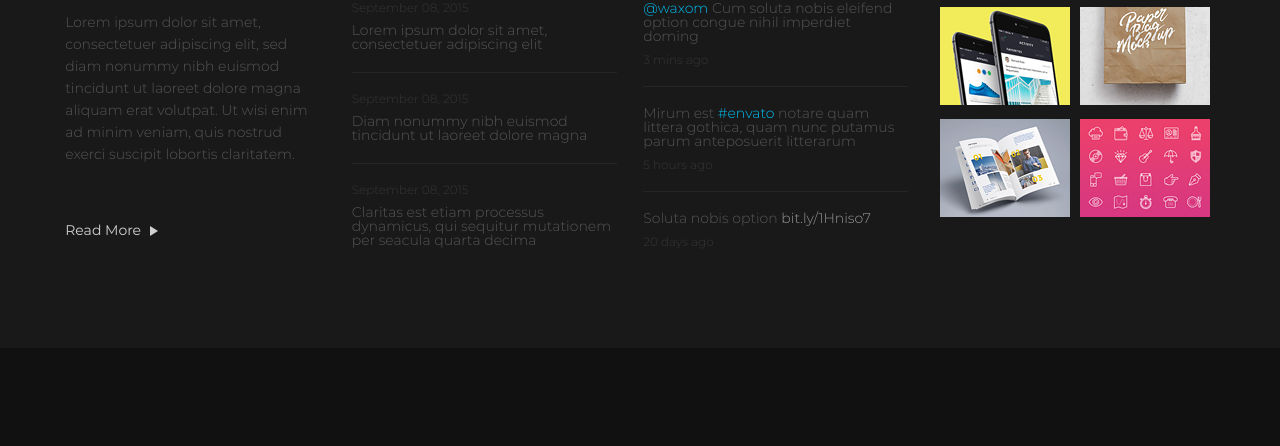
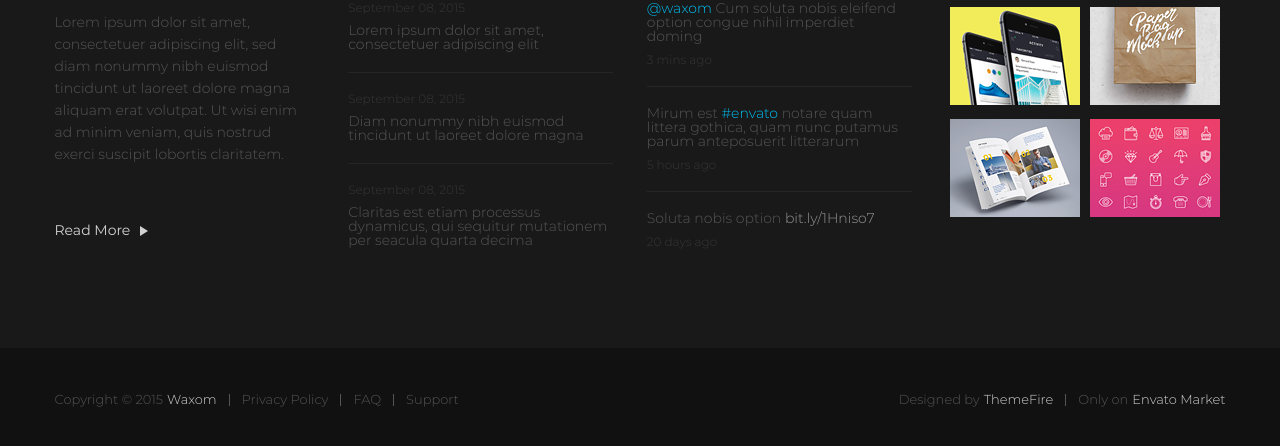
Before and after one commit to TDeev/GB-HTML5-Project02, a plain HTML site: page index.html in a window 1280 px wide. Shown: the part 6267-6713 px from the top of the page. Drawn offline with Linux system fonts and the light colour scheme.

Commit message:
Доделал нижний скрол

```diff
--- a/index.html
+++ b/index.html
@@ -3,9 +3,9 @@
 
 <head>
   <meta charset="UTF-8">
+  <!-- <meta name="viewport" content="width=device-width, initial-scale=1.0"> -->
   <link rel="stylesheet" href="css/style.css">
   <link rel="stylesheet" href="css/all.css">
-  <!-- <link href="https://fonts.googleapis.com/css?family=Raleway:400,800" rel="stylesheet"> -->
   <title>Waxom</title>
 </head>
 
@@ -547,6 +547,27 @@
     </section>
     <section class="footer-bottom">
       <div class="wrap">
+        <div class="footer-bottom-item">
+          <span class="footer-bottom-item-txt">Copyright © 2015</span>
+          <a href="#" class="footer-bottom-item-url">Waxom</a>
+        </div>
+        <div class="footer-bottom-item">
+          <a href="#" class="footer-bottom-item-url">Privacy Policy</a>
+        </div>
+        <div class="footer-bottom-item">
+          <a href="#" class="footer-bottom-item-url">FAQ</a>
+        </div>
+        <div class="footer-bottom-item">
+          <a href="#" class="footer-bottom-item-url">Support</a>
+        </div>
+        <div class="footer-bottom-item">
+          <span class="footer-bottom-item-txt">Designed by</span>
+          <a href="#" class="footer-bottom-item-url">ThemeFire</a>
+        </div>
+        <div class="footer-bottom-item">
+          <span class="footer-bottom-item-txt">Only on</span>
+          <a href="#" class="footer-bottom-item-url">Envato Market</a>
+        </div>
       </div>
     </section>
   </footer>
--- a/scss/style.scss
+++ b/scss/style.scss
@@ -1027,6 +1027,9 @@ body {
     &-img {
       object-fit: none;
     }
+    &:hover {
+      filter: brightness(50%);
+    }
   }
 }
 /*----Футер----*/
@@ -1037,7 +1040,7 @@ body {
     // min-height: 508px;
     .wrap {
       display: flex;
-      justify-content: space-around;
+      justify-content: space-between;
       padding: 80px 0;
     }
     &-about {
@@ -1203,6 +1206,50 @@ body {
   &-bottom {
     background: #111111;
     min-height: 110px;
+    .wrap {
+      display: flex;
+      justify-content: space-between;
+      padding: 46px 0;
+    }
+    &-item {
+      padding: 0 12px;
+      border-right: 1px solid #555555;
+      line-height: 10px;
+      &-txt {
+        font-size: 13px;
+        font-family: "montserrat", "arial", sans-serif;
+        font-weight: 300;
+        font-style: normal;
+        color: #555555;
+        ~ .footer-bottom-item-url {
+          color: #d1d1d1;
+        }
+      }
+      &-url {
+        font-size: 13px;
+        font-family: "montserrat", "arial", sans-serif;
+        font-weight: 300;
+        font-style: normal;
+        color: #555555;
+        text-decoration: none;
+        &:hover {
+          color: #c7b299;
+        }
+      }
+      &:nth-child(4) {
+        margin: 0 auto 0 0;
+        padding: 0 0 0 12px;
+        border: none;
+      }
+      &:first-child,
+      &:nth-child(5) {
+        padding: 0 12px 0 0;
+      }
+      &:last-child {
+        border: none;
+        padding: 0 0 0 12px;
+      }
+    }
   }
 }
 .scroll {
```
Also changed, not shown: css/style.css.
